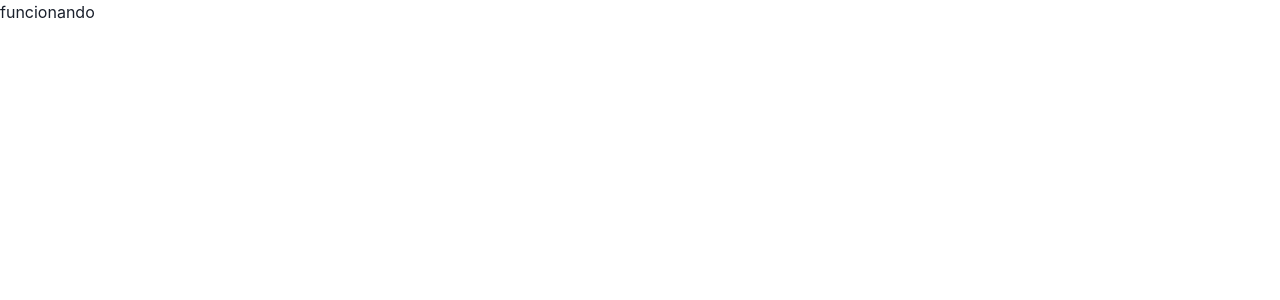
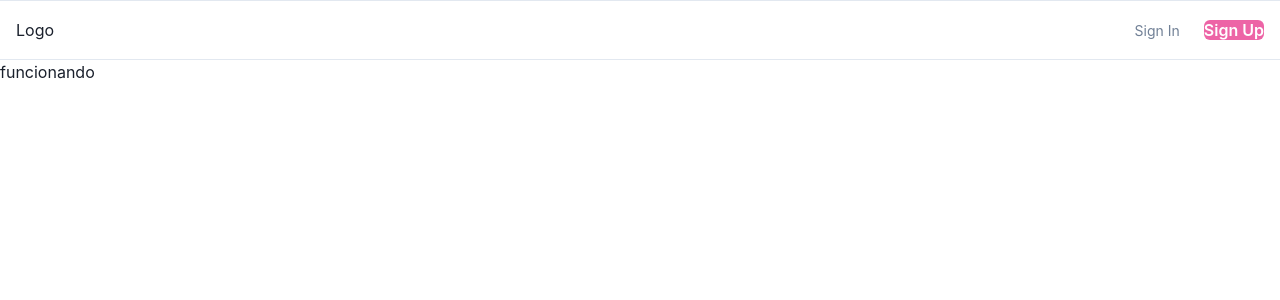
Before and after one commit to jesualujan/Ecommerce-32-web-A, a Next.js app in the folder ecommerce/: page / in a window 1280 px wide. Shown: the top 300 px of the page. Built offline with nearby package versions, Linux system fonts and the light colour scheme.

Commit message:
✨ importamos a Layout

```diff
--- a/ecommerce/pages/index.js
+++ b/ecommerce/pages/index.js
@@ -1,7 +1,11 @@
+import Layout from "../components/Layout"
 
 export default function Home() {
   return (
     <>
+      <Layout>
+
+      </Layout>
       <h2>funcionando</h2>
     </>
   )
```
